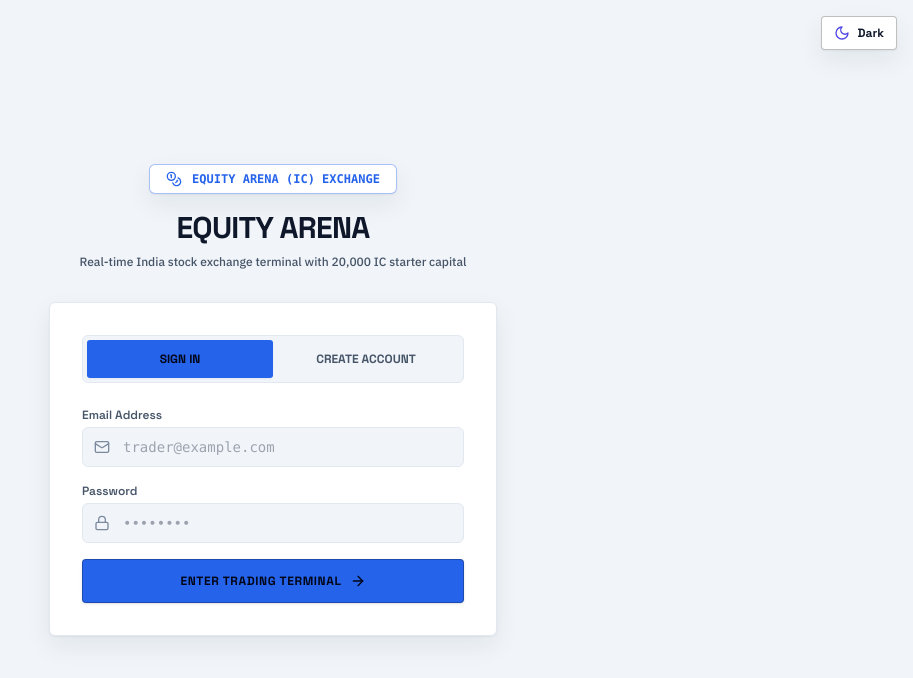
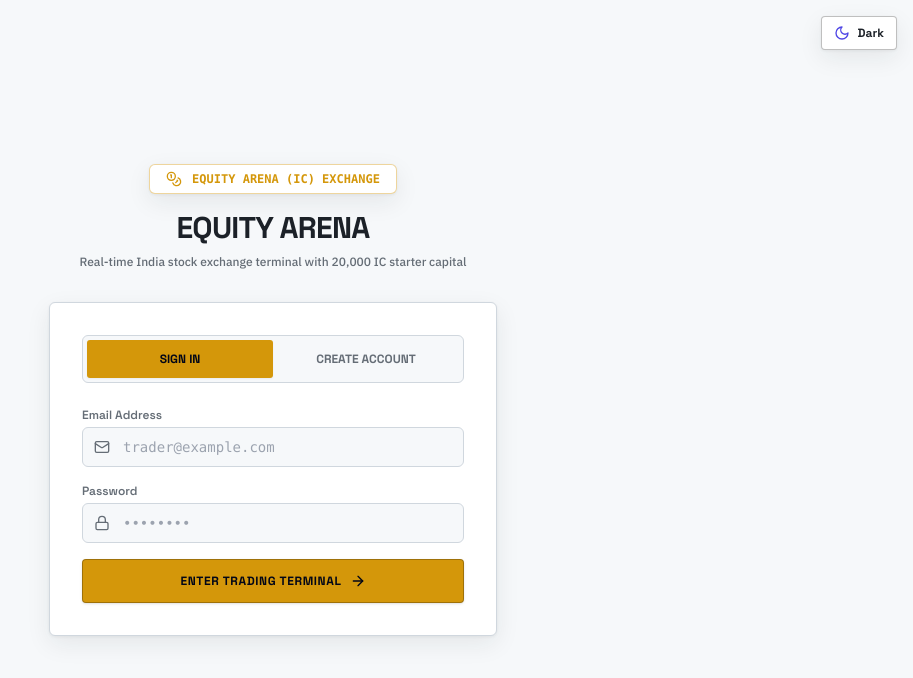
Before and after one commit to avadhootsavle/Equity-Arena, a React (Vite) app in the folder frontend/: page /login in a window 1280 px wide. Shown: the top 678 px of the page, without its empty margins (367-1280 px from the left). Built offline with nearby package versions, Linux system fonts and the light colour scheme; no server answers.

Commit message:
style(phase37): apply intentional, human-designed color palette (amber/gold accent, GitHub dark #0D1117, green #3FB950, red #F85149) across dark and light modes

```diff
--- a/frontend/src/components/ProtectedRoute.jsx
+++ b/frontend/src/components/ProtectedRoute.jsx
@@ -12,7 +12,7 @@ export function ProtectedRoute({ children, allowedRole, requiredRole }) {
     console.log(`[Auth Guard] Path '${location.pathname}' waiting on session validation (loading = true)...`);
     return (
       <div className="min-h-screen theme-bg-main flex flex-col items-center justify-center space-y-4 select-none">
-        <div className="w-10 h-10 border-4 border-[#D4A017] border-t-transparent rounded-full animate-spin shadow-lg" />
+        <div className="w-10 h-10 border-4 border-[#F0B429] border-t-transparent rounded-full animate-spin shadow-lg" />
         <div className="text-xs font-mono font-bold theme-text-muted tracking-wider uppercase">
           Authenticating terminal session...
         </div>
--- a/frontend/src/components/SessionCountdown.jsx
+++ b/frontend/src/components/SessionCountdown.jsx
@@ -103,20 +103,20 @@ export function SessionCountdown({ onSessionUpdate }) {
     <div
       className={`px-3 py-1.5 rounded-[4px] border font-mono text-xs font-bold flex items-center gap-2 transition-all ${
         isEnded
-          ? 'bg-[#E8453C]/20 border-[#E8453C] text-[#E8453C]'
+          ? 'bg-[#F85149]/20 border-[#F85149] text-[#F85149]'
           : isLiquidating
-          ? 'bg-[#E8453C]/20 border-[#E8453C] text-[#E8453C] animate-pulse'
+          ? 'bg-[#F85149]/20 border-[#F85149] text-[#F85149] animate-pulse'
           : isWarning
-          ? 'bg-[#D4A017]/20 border-[#D4A017] text-[#D4A017] animate-pulse'
-          : 'bg-[#D4A017]/10 border-[#D4A017]/40 text-[#D4A017]'
+          ? 'bg-[#F0B429]/20 border-[#F0B429] text-[#F0B429] animate-pulse'
+          : 'bg-[#F0B429]/10 border-[#F0B429]/40 text-[#F0B429]'
       }`}
     >
       {isEnded ? (
-        <ShieldCheck className="w-4 h-4 text-[#E8453C]" />
+        <ShieldCheck className="w-4 h-4 text-[#F85149]" />
       ) : isLiquidating ? (
-        <AlertTriangle className="w-4 h-4 text-[#E8453C] animate-bounce" />
+        <AlertTriangle className="w-4 h-4 text-[#F85149] animate-bounce" />
       ) : (
-        <Clock className="w-4 h-4 text-[#D4A017]" />
+        <Clock className="w-4 h-4 text-[#F0B429]" />
       )}
 
       <div>
--- a/frontend/src/index.css
+++ b/frontend/src/index.css
@@ -3,87 +3,91 @@
 @tailwind utilities;
 
 :root {
-  /* Design System Tokens — Dark (default) */
-  --bg-main: #080B14;
-  --bg-rail: #0B0F1A;
-  --bg-card: #0F1523;
-  --bg-card-hover: #151C2C;
-  --bg-panel: #0C111C;
-  --bg-input: #0A0E18;
-  --bg-elevated: #161E2E;
-  --border-card: #1E2637;
-  --border-strong: #2C3648;
-  --border-hover: #3B82F6;
-  --text-main: #F1F5F9;
-  --text-muted: #94A3B8;
-  --text-dim: #64748B;
+  /* Design System Tokens — Dark (Primary) */
+  --bg-main: #0D1117;
+  --bg-rail: #161B22;
+  --bg-card: #161B22;
+  --bg-card-hover: #1F242C;
+  --bg-panel: #161B22;
+  --bg-input: #0D1117;
+  --bg-elevated: #161B22;
+  --border-card: #21262D;
+  --border-strong: #30363D;
+  --border-hover: #F0B429;
+  --text-main: #E6EDF3;
+  --text-muted: #8B949E;
+  --text-dim: #8B949E;
 
-  /* Primary accent */
-  --accent: #3B82F6;
-  --accent-strong: #2563EB;
-  --accent-fg: #FFFFFF;
+  /* Primary accent — Warm Amber/Gold */
+  --accent: #F0B429;
+  --accent-strong: #D4970A;
+  --accent-fg: #0D1117;
 
-  --gain-green: #22C55E;
-  --loss-red: #EF4444;
+  /* Gain & Loss */
+  --gain-green: #3FB950;
+  --loss-red: #F85149;
 
-  /* Categorical series — allocation slices, health meters, badges */
-  --cat-1: #EC4899;
-  --cat-2: #3B82F6;
-  --cat-3: #A3E635;
-  --cat-4: #F97316;
-  --cat-5: #2DD4BF;
-  --cat-6: #A78BFA;
-  --cat-7: #FBBF24;
-  --cat-8: #38BDF8;
+  /* Categorical series — strictly warm amber/green/red/gold */
+  --cat-1: #F0B429;
+  --cat-2: #3FB950;
+  --cat-3: #F85149;
+  --cat-4: #D4970A;
+  --cat-5: #2EA043;
+  --cat-6: #DA3633;
+  --cat-7: #B08800;
+  --cat-8: #8B949E;
 
-  --grid-line: rgba(255, 255, 255, 0.055);
-  --crosshair: rgba(241, 245, 249, 0.45);
-  --scrim: rgba(4, 6, 12, 0.78);
-  --card-shadow: 0 1px 2px rgba(0, 0, 0, 0.4), 0 12px 32px rgba(0, 0, 0, 0.35);
-  --glow-green: rgba(34, 197, 94, 0.28);
-  --glow-red: rgba(239, 68, 68, 0.28);
-  --glow-accent: rgba(59, 130, 246, 0.3);
+  --grid-line: rgba(230, 237, 243, 0.06);
+  --crosshair: rgba(230, 237, 243, 0.45);
+  --scrim: rgba(13, 17, 23, 0.85);
+  --card-shadow: 0 1px 3px rgba(0, 0, 0, 0.5), 0 12px 28px rgba(0, 0, 0, 0.4);
+  --glow-green: rgba(63, 185, 80, 0.25);
+  --glow-red: rgba(248, 81, 73, 0.25);
+  --glow-accent: rgba(240, 180, 41, 0.28);
 }
 
 [data-theme="light"] {
   /* Design System Tokens — Light */
-  --bg-main: #F1F5F9;
+  --bg-main: #F6F8FA;
   --bg-rail: #FFFFFF;
   --bg-card: #FFFFFF;
-  --bg-card-hover: #F8FAFC;
-  --bg-panel: #F1F5F9;
+  --bg-card-hover: #F3F4F6;
+  --bg-panel: #F6F8FA;
   --bg-input: #FFFFFF;
   --bg-elevated: #FFFFFF;
-  --border-card: #E2E8F0;
-  --border-strong: #CBD5E1;
-  --border-hover: #2563EB;
-  --text-main: #0F172A;
-  --text-muted: #475569;
-  --text-dim: #7C8AA0;
+  --border-card: #D0D7DE;
+  --border-strong: #AFB8C1;
+  --border-hover: #D4970A;
+  --text-main: #1C2128;
+  --text-muted: #656D76;
+  --text-dim: #656D76;
 
-  --accent: #2563EB;
-  --accent-strong: #1D4ED8;
+  /* Primary accent — Darker Amber for Light Mode */
+  --accent: #D4970A;
+  --accent-strong: #B08800;
   --accent-fg: #FFFFFF;
 
-  --gain-green: #16A34A;
-  --loss-red: #DC2626;
+  /* Gain & Loss */
+  --gain-green: #1A7F37;
+  --loss-red: #CF222E;
 
-  --cat-1: #DB2777;
-  --cat-2: #2563EB;
-  --cat-3: #65A30D;
-  --cat-4: #EA580C;
-  --cat-5: #0D9488;
-  --cat-6: #7C3AED;
-  --cat-7: #D97706;
-  --cat-8: #0284C7;
+  /* Categorical series */
+  --cat-1: #D4970A;
+  --cat-2: #1A7F37;
+  --cat-3: #CF222E;
+  --cat-4: #B08800;
+  --cat-5: #116329;
+  --cat-6: #A40E26;
+  --cat-7: #8C6B00;
+  --cat-8: #656D76;
 
-  --grid-line: rgba(15, 23, 42, 0.08);
-  --crosshair: rgba(15, 23, 42, 0.42);
-  --scrim: rgba(15, 23, 42, 0.5);
-  --card-shadow: 0 1px 2px rgba(15, 23, 42, 0.05), 0 10px 26px rgba(15, 23, 42, 0.07);
-  --glow-green: rgba(22, 163, 74, 0.2);
-  --glow-red: rgba(220, 38, 38, 0.2);
-  --glow-accent: rgba(37, 99, 235, 0.22);
+  --grid-line: rgba(28, 33, 40, 0.08);
+  --crosshair: rgba(28, 33, 40, 0.45);
+  --scrim: rgba(246, 248, 250, 0.65);
+  --card-shadow: 0 1px 3px rgba(28, 33, 40, 0.06), 0 8px 24px rgba(28, 33, 40, 0.08);
+  --glow-green: rgba(26, 127, 55, 0.2);
+  --glow-red: rgba(207, 34, 46, 0.2);
+  --glow-accent: rgba(212, 151, 10, 0.22);
 }
 
 @layer base {
--- a/frontend/tailwind.config.js
+++ b/frontend/tailwind.config.js
@@ -8,11 +8,17 @@ export default {
     extend: {
       colors: {
         dark: {
-          900: '#090d16',
-          800: '#0f172a',
-          700: '#1e293b',
-          600: '#334155'
-        }
+          900: '#0D1117',
+          800: '#161B22',
+          700: '#21262D',
+          600: '#30363D'
+        },
+        brand: {
+          amber: '#F0B429',
+          amberDark: '#D4970A'
+        },
+        gain: '#3FB950',
+        loss: '#F85149'
       }
     },
   },
```
